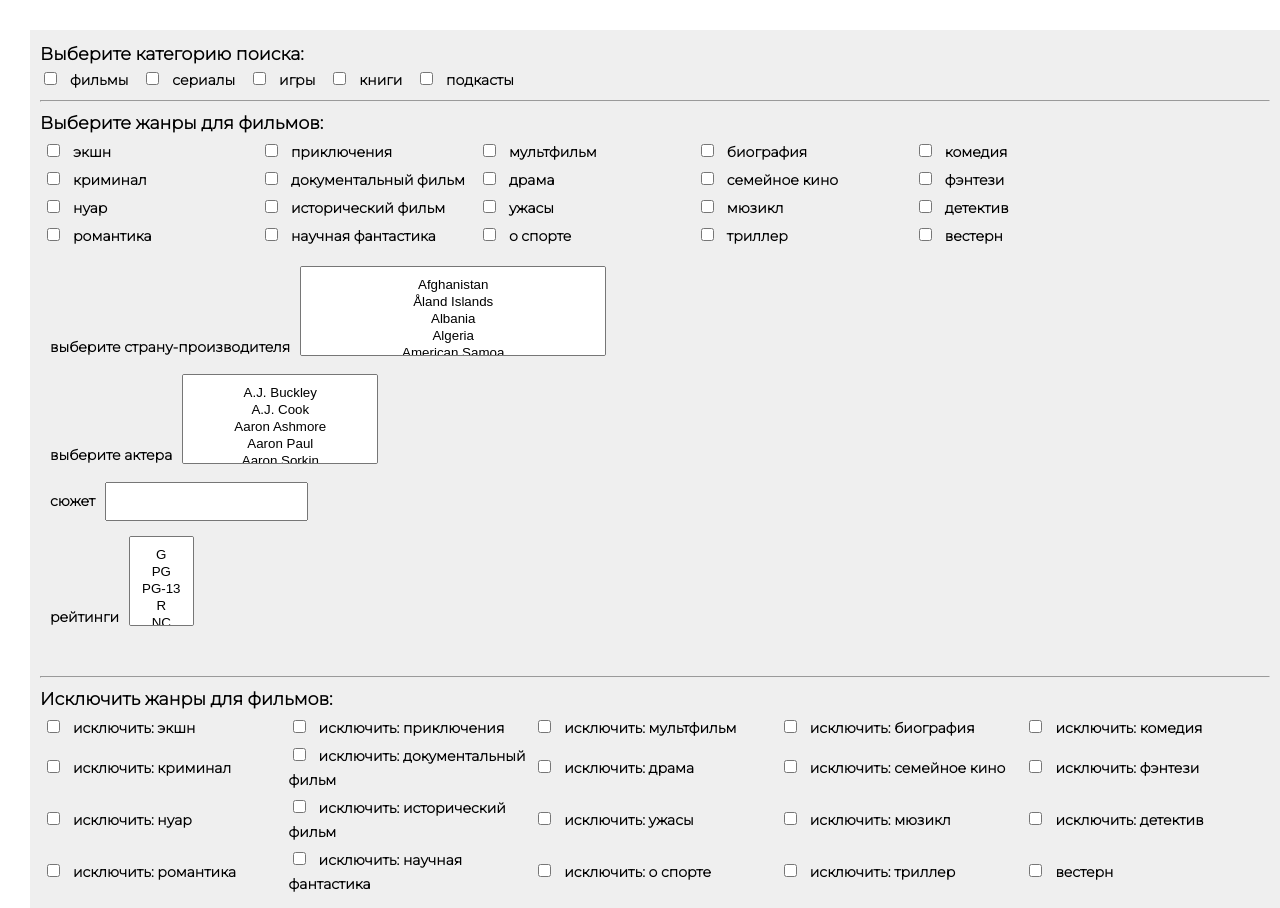
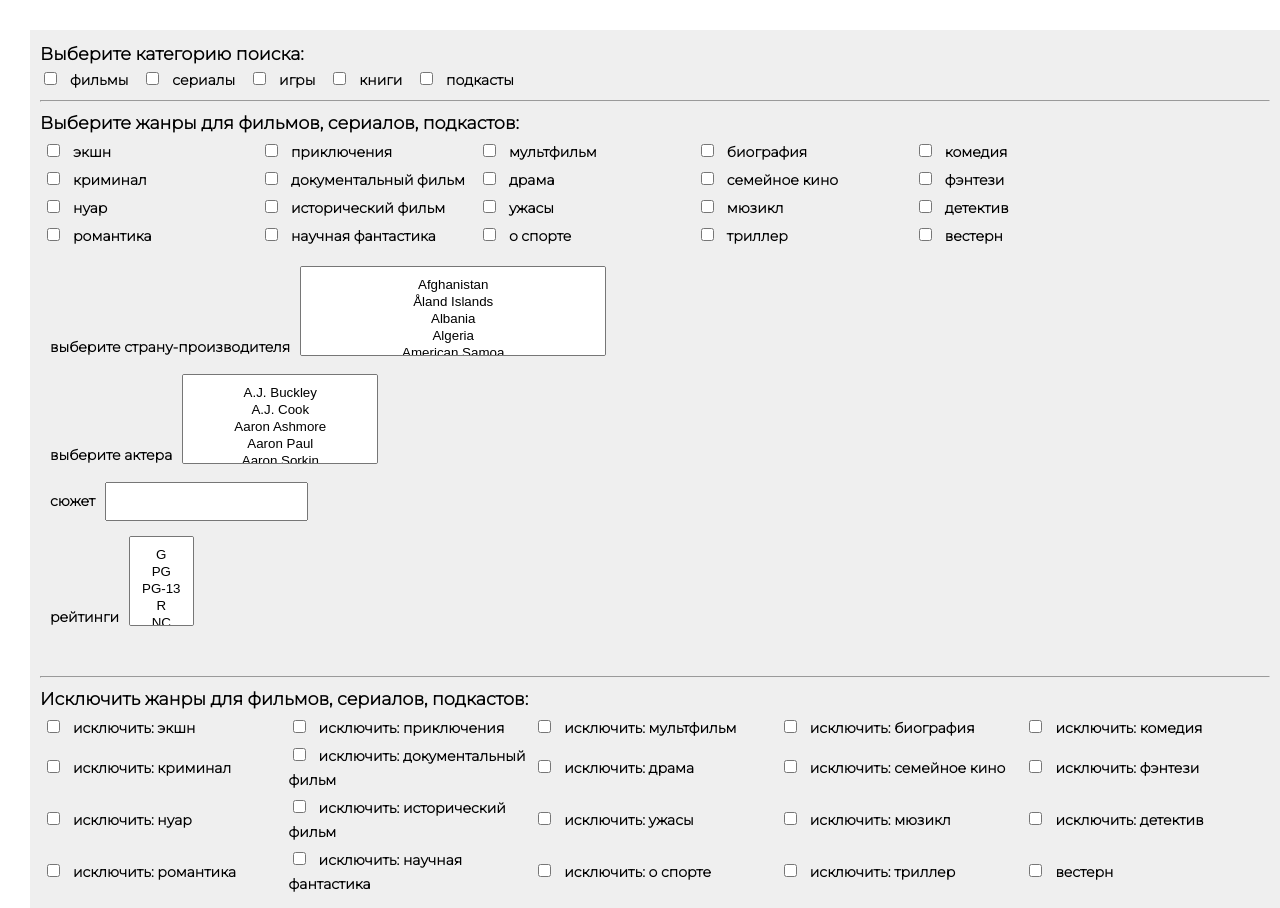
Before and after one commit to kolenka-matka/spasite, a Django app: page /movies_choice/ in a window 1280 px wide. Shown: the part 78-986 px from the top of the page. Run offline with Django 4.2, Linux system fonts and the light colour scheme; some libraries are stand-ins or nearby versions.

Commit message:
господи наконец-то это закончится

```diff
--- a/girorp/create_request.py
+++ b/girorp/create_request.py
@@ -58,6 +58,7 @@ def create_request(selected_category=None, selected_genres=None, countries=None,
 
     for i in found:
         item = i.find('div', class_='lister-item-content')
+        type = i.find('span', class_="lister-item-header").text
         name = item.find("a").text
         link = "https://www.imdb.com" + item.find('h3', class_="lister-item-header").find('a').get('href')
         year = item.find('span', class_="lister-item-year text-muted unbold").text
@@ -76,6 +77,8 @@ def create_request(selected_category=None, selected_genres=None, countries=None,
         pic = re.search(r'class="ipc-image" loading="eager" src=".*?"', requests.get(link).text).group(0)
         pic = pic[pic.find('src') + 5:-1:]
         dic = {'name': name, 'year': year, 'genre': genre, "summary": summary, 'pic': pic, 'link': link, 'type': 'movie'}
+        if 'Podcast' in type:
+            dic['type'] = 'podcast'
         output.append(dic)
     return output
 
--- a/girorp/views.py
+++ b/girorp/views.py
@@ -125,7 +125,7 @@ def choose_movies(request):
 
                 selected_genres = [item[0].replace('_', '-') for item in genres if item[1] == True]
                 if selected_genres:
-                    selection.append('вы выбрали следующие жанры для фильмов: ' + ', '.join(selected_genres))
+                    selection.append('вы выбрали следующие жанры для фильмов, сериалов, подкастов: ' + ', '.join(selected_genres))
                 countries = form.cleaned_data.get('country')
                 if countries:
                     selection.append('вы выбрали следующие страны-производители для фильмов: ' + ', '.join(countries))
@@ -166,7 +166,7 @@ def choose_movies(request):
                                   exclude_thriller, exclude_western}
                 exclude_genres = {item[0].replace('_', '-') for item in exclude_genres if item[1] == True}
                 if exclude_genres:
-                    selection.append('для фильмов вы исключили следующие жанры: ' + ', '.join(exclude_genres))
+                    selection.append('для фильмов, сериалов, подкастов вы исключили следующие жанры: ' + ', '.join(exclude_genres))
 
                 plot = form.cleaned_data.get('plot')
                 result.append(create_request(selected_category, selected_genres, countries,
--- a/templates/search/movies_choice.html
+++ b/templates/search/movies_choice.html
@@ -50,7 +50,7 @@
         {% render_field form.podcasts class="genres" %}<label class="genres">{{ form.podcasts.label }}</label>
         <br>
         <hr>
-        <h3>Выберите жанры для фильмов:</h3>
+        <h3>Выберите жанры для фильмов, сериалов, подкастов:</h3>
         <table>
             <tr>
                 <td width="20%">{% render_field form.action class="genres" %}<label class="genres">{{ form.action.label }}</label></td>
@@ -89,7 +89,7 @@
 
         <br>
         <hr>
-        <h3>Исключить жанры для фильмов:</h3>
+        <h3>Исключить жанры для фильмов, сериалов, подкастов:</h3>
         <table>
             <tr>
                 <td width="20%">{% render_field form.exclude_action class="genres" %}<label class="genres">{{ form.exclude_action.label }}</label></td>
```
Also changed, not shown: templates/search/movies_results.html (+9 -0 lines).
